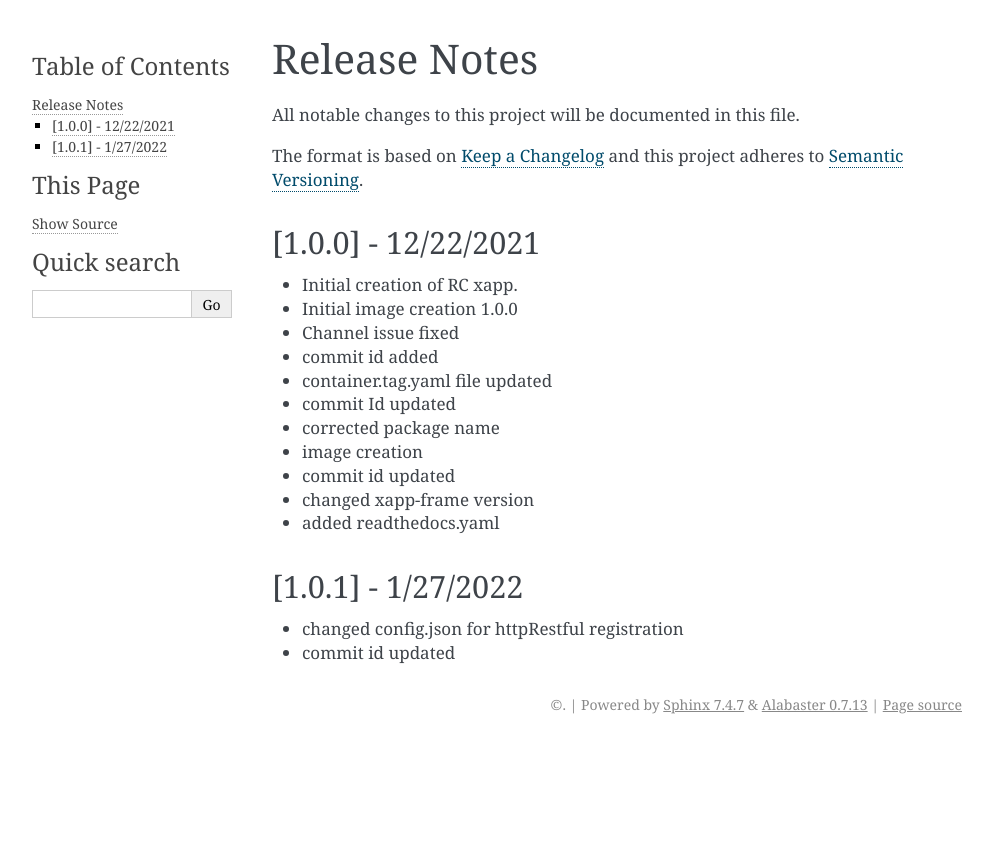
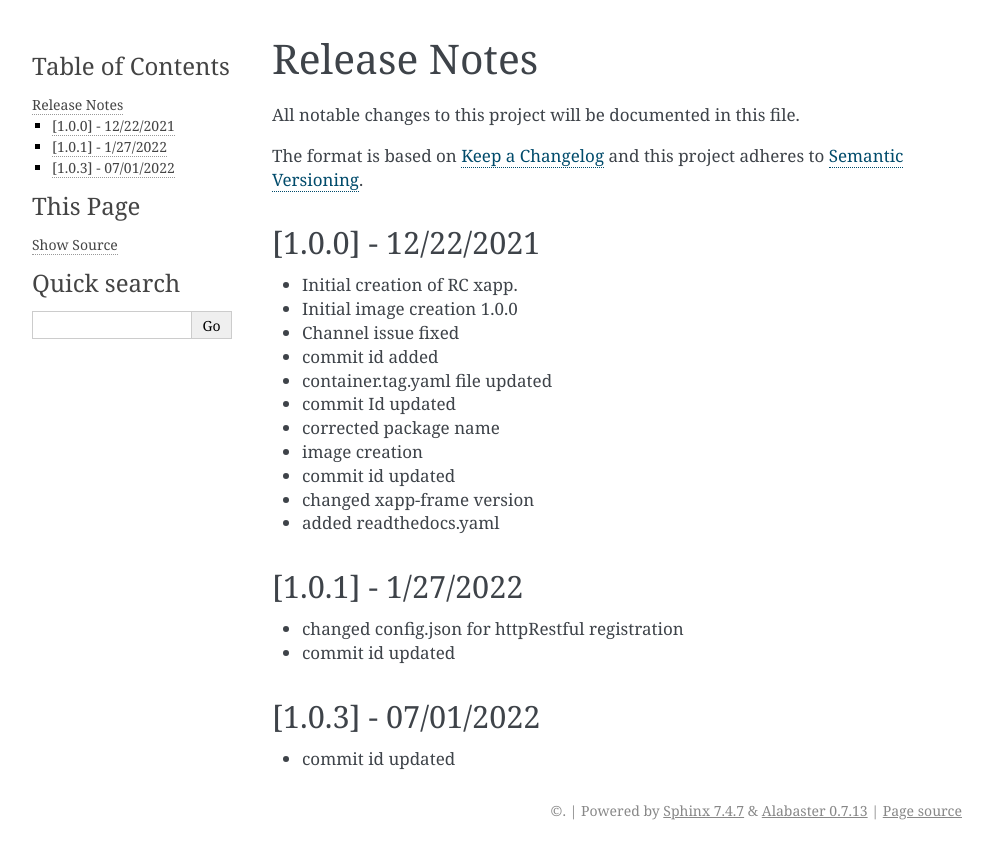
Before and after one commit to o-ran-sc/ric-app-rc, a Sphinx documentation site: the page built from docs/release-notes.rst, in a window 1280 px wide. Shown: the top 859 px of the page, without its empty margins (148-1141 px from the left). Built offline with Sphinx 7.4.7, drawn with Linux system fonts in a browser that asks for light colours.

Commit message:
relaese tag updated to 1.0.3
Signed-off-by: rajalakshmisv <rajalakshmisv@gmail.com>
Change-Id: Iab00a680c4b89a7ae91bc1ec3710907654ebb6d5

```diff
--- a/docs/release-notes.rst
+++ b/docs/release-notes.rst
@@ -38,3 +38,7 @@ and this project adheres to `Semantic Versioning <http://semver.org/>`__.
 * changed config.json for httpRestful registration
 
 * commit id updated
+
+[1.0.3] - 07/01/2022
+--------------------
+* commit id updated
```
Also changed, not shown: 1 other file.
